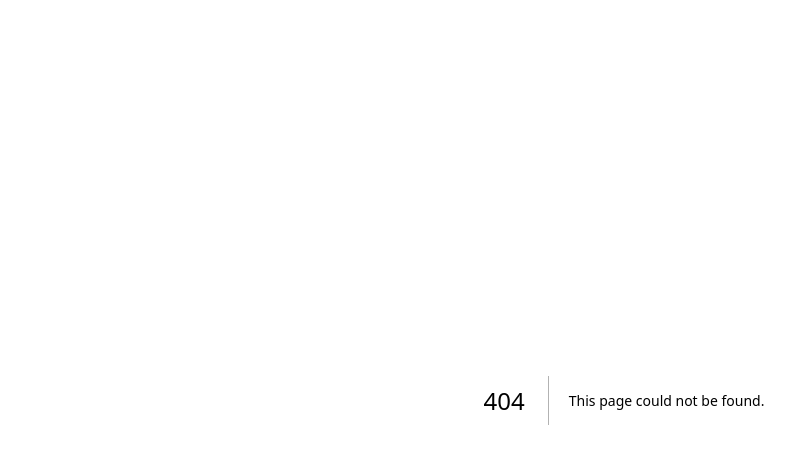
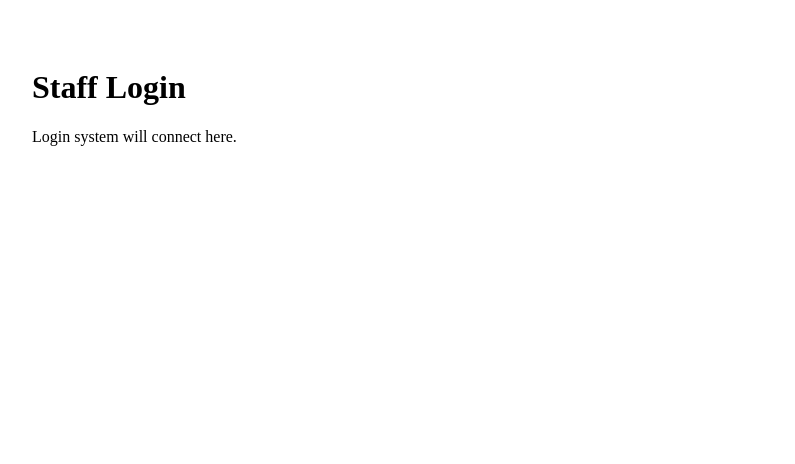
Before and after one commit to mamopowerwash/mamopowerwash-site, a Next.js app: page /login in a window 1280 px wide. Before the commit this address had no page. Shown: the top 464 px of the page, without its empty margins (16-811 px from the left). Built offline with nearby package versions, Linux system fonts and the light colour scheme.

Commit message:
Create page.tsx

```diff
--- /dev/null
+++ b/app/login/page.tsx
@@ -0,0 +1,8 @@
+export default function Login() {
+  return (
+    <main style={{ padding: 40 }}>
+      <h1>Staff Login</h1>
+      <p>Login system will connect here.</p>
+    </main>
+  );
+}
```
